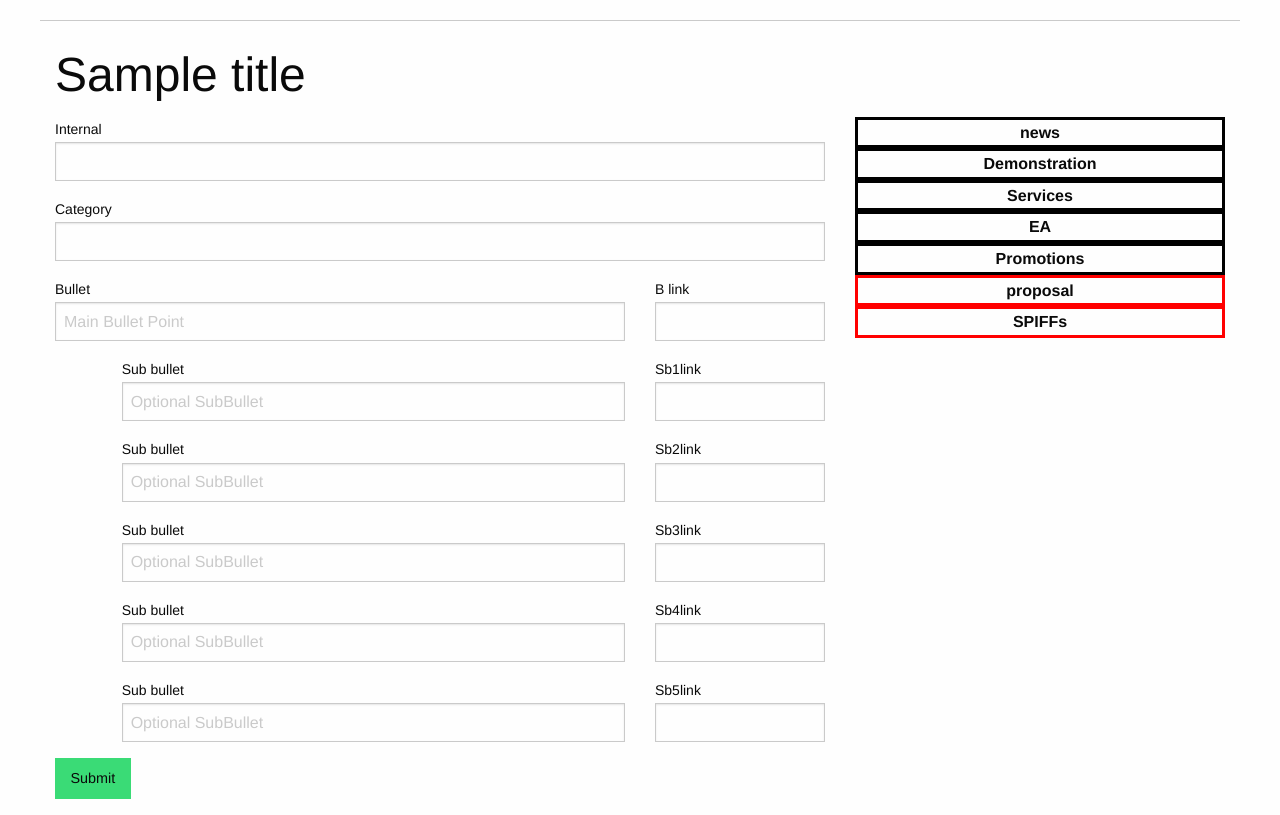
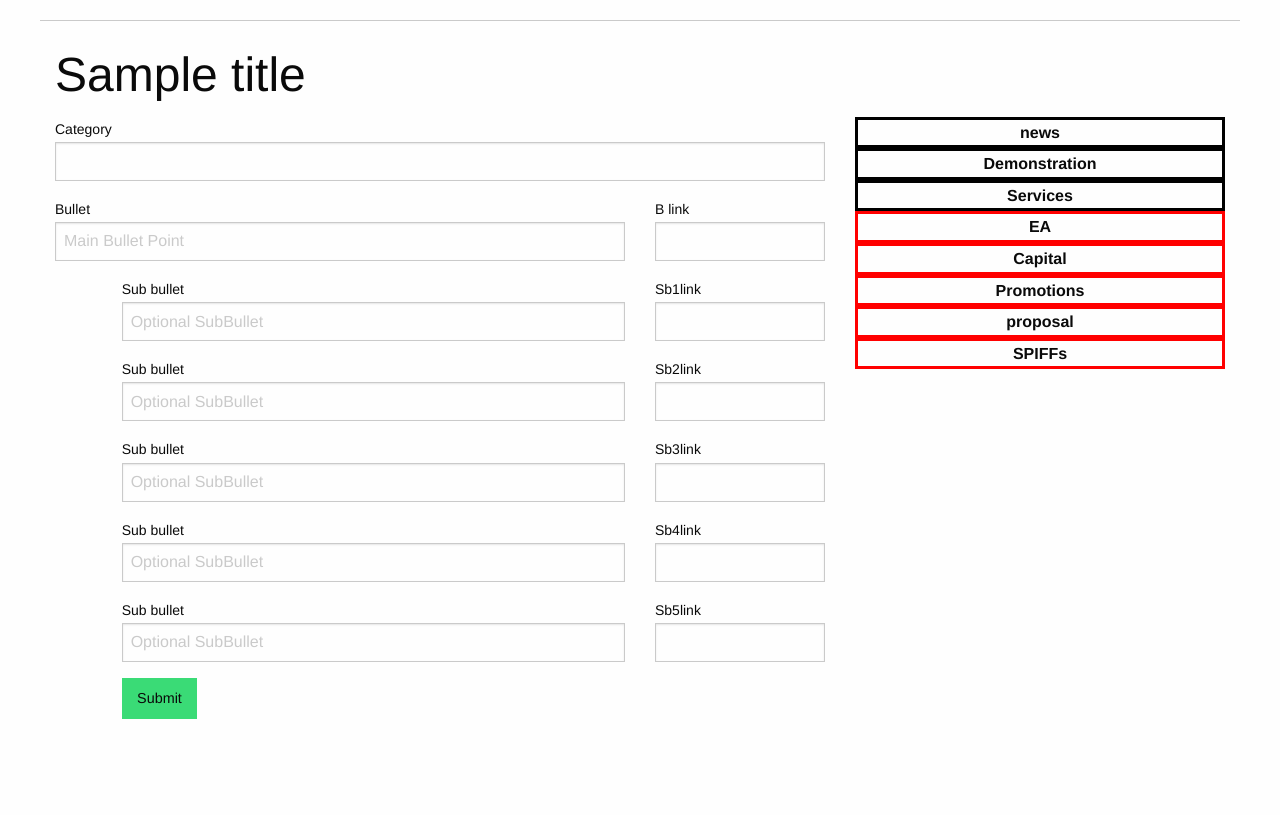
Before and after one commit to jleatham/flask-template, a Flask app: template myflask/templates/rendertest.html in a window 1280 px wide. Shown: the part 56-871 px from the top of the page. After the commit the page ends 775 px from the top, so only its background shows below. Run offline with Flask 2, Linux system fonts and the light colour scheme; the template is opened without the code that fills it: most values are stand-ins (such as "Sample title", 1, 10 or a date in 2020); form fields are guessed from the names that the template uses; parts of the project's set-up code (start-up, migrations or seed data) failed here and were passed over; some libraries are stand-ins or nearby versions.

Commit message:
form class update

```diff
--- a/myflask/forms.py
+++ b/myflask/forms.py
@@ -19,8 +19,8 @@ class LoginForm(FlaskForm):
 
 class archWeekForm(FlaskForm):
     #architecture  =	SelectField('Architecture', choices=[('EN','Enterprise Networking'),('SEC','Security'),('DC','Data Center'),('COLLAB','Collaboration'),('APP','Applications / Other')], validators=[DataRequired()])
-    internal	  = RadioField('Internal?', choices=[('internal','Internal'),('external','External')], validators=[DataRequired()])
-    category	  = SelectField('Category', choices=[('news','News'),('demo','Demonstrations'),('services','Services / AS'),('spiff','SPIFFs'),('capital','Capital'),('ea','EA'),('proposal','Unsolicitad BoMs / Proposals'),('promo','Product Promotions')], validators=[DataRequired()])
+    #internal	  = RadioField('Internal?', choices=[('internal','Internal'),('external','External')], validators=[DataRequired()])
+    category	  = SelectField('Category', choices=[('news','News'),('demo','Demonstrations'),('services','Services / AS'),('spiff','Internal - SPIFFs'),('capital','Internal - Capital'),('ea','Internal - EA'),('proposal','Internal - Unsolicitad BoMs / Proposals'),('promo','Internal - Product Promotions')], validators=[DataRequired()])
     bullet	      = StringField('Main Bullet', validators=[DataRequired()])
     bLink	      = StringField('URL or Box link')
     subBullet1	  = StringField('Sub Bullet')
--- a/myflask/myflask.py
+++ b/myflask/myflask.py
@@ -59,8 +59,8 @@ def rendertest():
     form = archWeekForm(request.form)
     print('test comment')
     if request.method == 'POST' and form.validate():
-        flash('Date: {},  \nArchitecture: {}, \ninternal: {}, \ncategory: {}, \nbullet: {}, \nbLink: {}, \nsubBullet1: {}, \nsb1Link: {}, \nsubBullet2: {}, \nsb2Link: {}, \nsubBullet3: {}, \nsb3Link: {}, \nsubBullet4: {}, \nsb4Link: {}, \nsubBullet5: {}, \nsb5Link: {}'.format(
-            date, arch,form.internal.data, form.category.data, form.bullet.data, form.bLink.data,
+        flash('Date: {},  \nArchitecture: {}, \ncategory: {}, \nbullet: {}, \nbLink: {}, \nsubBullet1: {}, \nsb1Link: {}, \nsubBullet2: {}, \nsb2Link: {}, \nsubBullet3: {}, \nsb3Link: {}, \nsubBullet4: {}, \nsb4Link: {}, \nsubBullet5: {}, \nsb5Link: {}'.format(
+            date, arch, form.category.data, form.bullet.data, form.bLink.data,
             form.subBullet1.data, form.sb1Link.data, form.subBullet2.data, form.sb2Link.data,
             form.subBullet3.data, form.sb3Link.data, form.subBullet4.data, form.sb4Link.data,
             form.subBullet5.data, form.sb5Link.data))
--- a/myflask/templates/form.html
+++ b/myflask/templates/form.html
@@ -1,11 +1,6 @@
             <form action="" method="post" novalidate>
             {{ form.hidden_tag() }}
             <div class="cell auto">
-                {{ form.internal.label }}
-                {{ form.internal(class="radio", id="radio") }}
-                {% for error in form.internal.errors %}
-                <span style="color: red;">[{{ error }}]</span>
-                {% endfor %}
                 {{ form.category.label }}
                 {{ form.category() }}
                 {% for error in form.category.errors %}
@@ -14,7 +9,7 @@
                 <div class="grid-x grid-margin-x">
                         <div class="large-9 cell">
                                 {{ form.bullet.label }}
-                                {{ form.bullet(size=32, placeholder="Main Bullet Point") }}
+                                {{ form.bullet(size=500, placeholder="Main Bullet Point") }}
                                 {% for error in form.bullet.errors %}
                                 <span style="color: red;">[{{ error }}]</span>
                                 {% endfor %}
@@ -90,10 +85,15 @@
                                                     {{ form.sb5Link(size=32) }}
 
                                                 </div>
+                                                <div class="large-1 small-1 cell"></div>
+                                                <div class="large-2 small-12 cell">
+                                                        {{ form.submit(class="success button") }}
+                                                </div>
+                                                <div class="large-9 small-9 cell"></div>
 
 
                         </div>
-                        {{ form.submit(class="success button") }}
+
 
                     </div>
                   </form>
--- a/myflask/templates/rendertest.html
+++ b/myflask/templates/rendertest.html
@@ -65,7 +65,7 @@
 
                             {% endfor %}
 
-                            <p class="external"><strong>EA</strong></p>
+                            <p class="internal"><strong>EA</strong></p>
                             {% for i in EN_list %}
                                 {% if i.category == 'ea' %}
                                     <ul>
@@ -80,8 +80,22 @@
 
                             {% endfor %}
 
+                            <p class="internal"><strong>Capital</strong></p>
+                            {% for i in EN_list %}
+                                {% if i.category == 'capital' %}
+                                    <ul>
+                                        <li>{{ i.bullet }}   --  <strong>{{ i.date }} </strong></li>
+                                        {% if i.subBullet1 %}
+                                            <ul>
+                                                <li>{{ i.subBullet1 }}  {{ i.sb1Link }}</li>
+                                            </ul>
+                                        {% endif %}
+                                    </ul>
+                                {% endif %}
 
-                            <p class="external"><strong>Promotions</strong></p>
+                            {% endfor %}
+
+                            <p class="internal"><strong>Promotions</strong></p>
                             {% for i in EN_list %}
                                 {% if i.category == 'promo' %}
                                     <ul>
```
